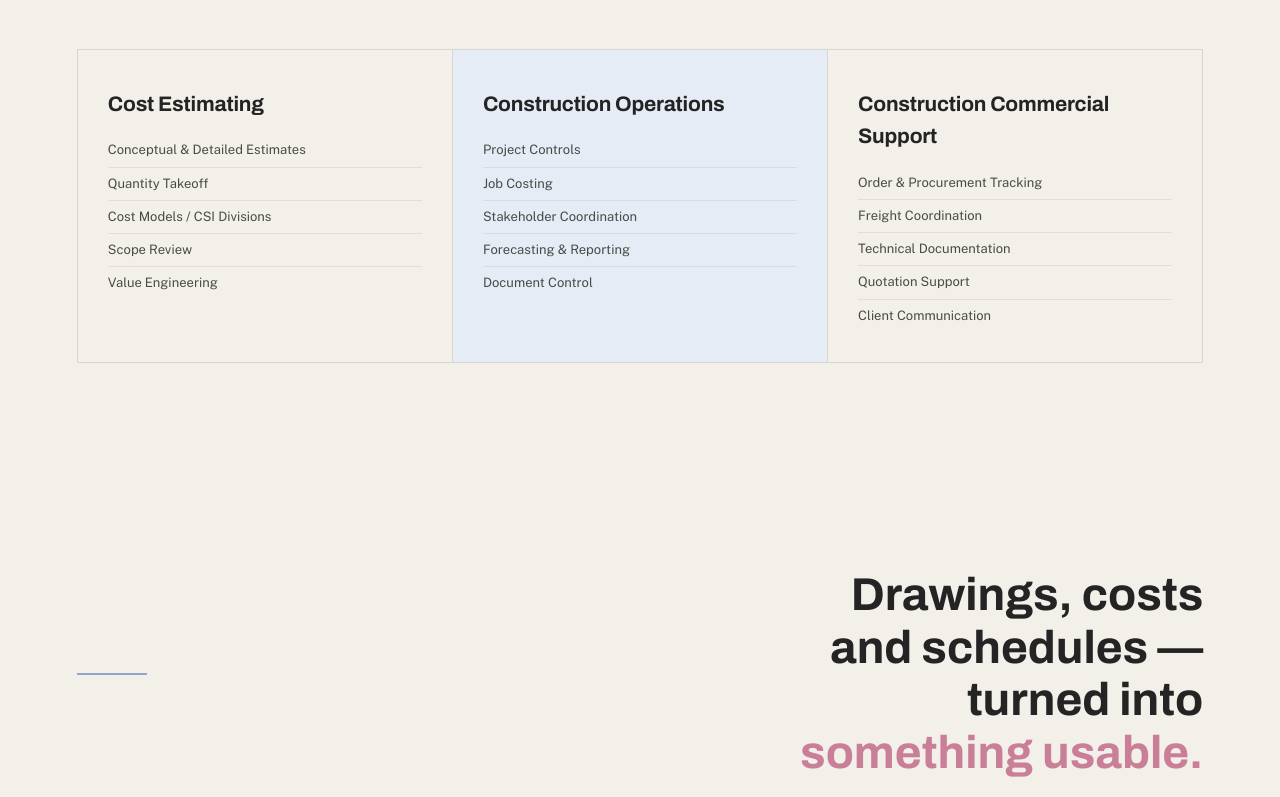
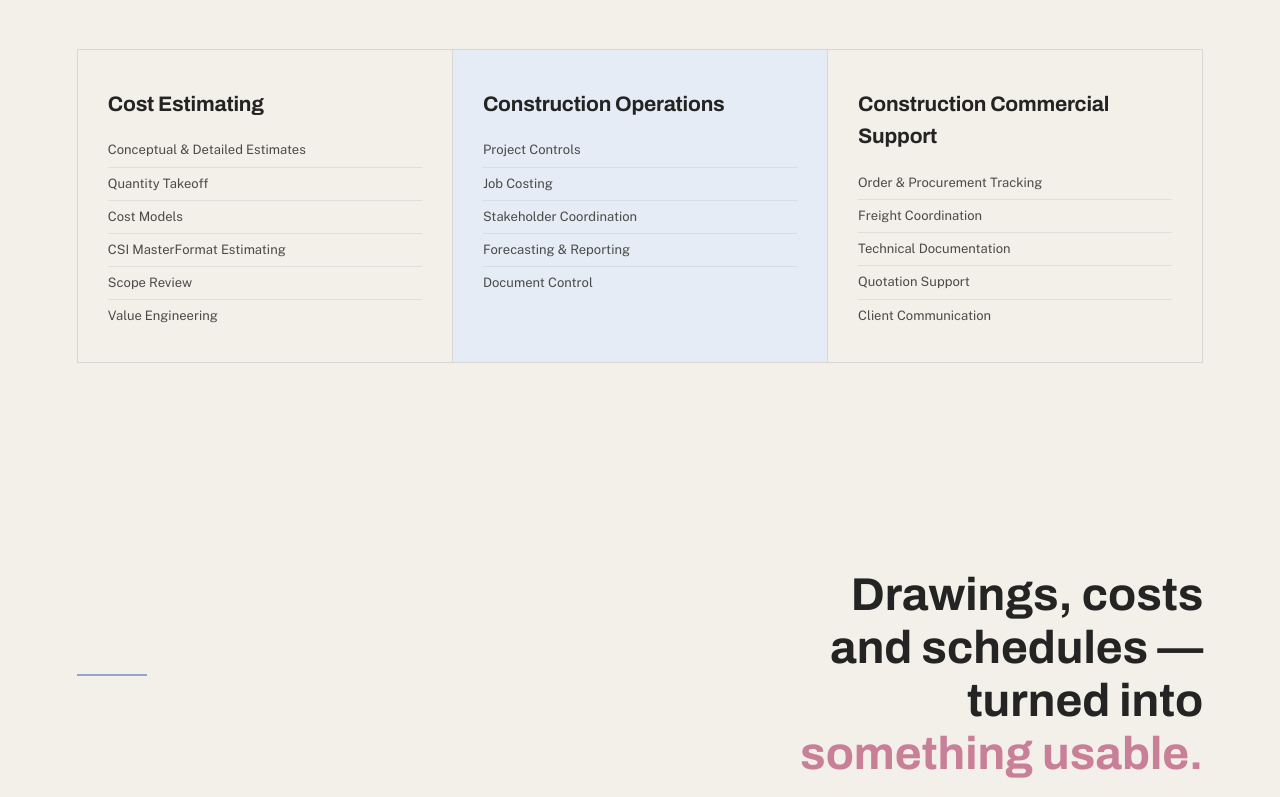
Before and after one commit to delafuente000/my-portfolio, a plain HTML site: page v1/index.html in a window 1280 px wide. Shown: the part 1043-1840 px from the top of the page. Drawn offline with nearby package versions, Linux system fonts and the light colour scheme; a web font is replaced by a local one.

Commit message:
Add files via upload

```diff
--- a/v1/index.html
+++ b/v1/index.html
@@ -330,7 +330,7 @@ section.contact::before{ content:''; position:absolute; top:-60px; right:-60px;
     <div class="practice-cols reveal">
       <div class="practice-col">
         <h3>Cost Estimating</h3>
-        <ul><li>Conceptual &amp; Detailed Estimates</li><li>Quantity Takeoff</li><li>Cost Models / CSI Divisions</li><li>Scope Review</li><li>Value Engineering</li></ul>
+        <ul><li>Conceptual &amp; Detailed Estimates</li><li>Quantity Takeoff</li><li>Cost Models</li><li>CSI MasterFormat Estimating</li><li>Scope Review</li><li>Value Engineering</li></ul>
       </div>
       <div class="practice-col">
         <h3>Construction Operations</h3>
@@ -465,8 +465,8 @@ section.contact::before{ content:''; position:absolute; top:-60px; right:-60px;
         <h3>US Cost Estimating</h3>
         <div class="loc-cat">United States — Independent Estimating</div>
         <p class="context">Early budgets to construction-document pricing.</p>
-        <div class="tags"><span>Quantity Takeoff</span><span>CSI Divisions</span><span>Value Engineering</span></div>
-        <p class="case-note">Client details withheld. On-Screen Takeoff, Bluebeam, Excel.</p>
+        <div class="tags"><span>Quantity Takeoff</span><span>CSI MasterFormat</span><span>Value Engineering</span></div>
+        <p class="case-note">Client details withheld. On-Screen Takeoff, Togal.AI, Bluebeam, Excel.</p>
       </div>
     </div>
 
@@ -530,7 +530,7 @@ section.contact::before{ content:''; position:absolute; top:-60px; right:-60px;
       <div><span class="index-no pink">What I Do</span><h2>Five moves, <em>every project.</em></h2></div>
     </div>
     <div class="cap-list reveal">
-      <div class="cap-row"><span class="cap-num">01</span><h3>Estimate</h3><div class="cap-items"><span>Cost Estimating</span><span>Quantity Takeoff</span><span>Cost Planning</span><span>Value Engineering</span><span>Market Pricing</span></div></div>
+      <div class="cap-row"><span class="cap-num">01</span><h3>Estimate</h3><div class="cap-items"><span>Cost Estimating</span><span>CSI MasterFormat</span><span>Quantity Takeoff</span><span>Cost Planning</span><span>Value Engineering</span><span>Market Pricing</span></div></div>
       <div class="cap-row"><span class="cap-num">02</span><h3>Control</h3><div class="cap-items"><span>Job Costing</span><span>WIP Tracking</span><span>Variation Tracking</span><span>Forecasting</span><span>Financial Reporting</span></div></div>
       <div class="cap-row"><span class="cap-num">03</span><h3>Coordinate</h3><div class="cap-items"><span>Client Communication</span><span>Subcontractor Coordination</span><span>Procurement</span><span>Scheduling</span></div></div>
       <div class="cap-row"><span class="cap-num">04</span><h3>Document</h3><div class="cap-items"><span>AutoCAD Drafting</span><span>As-Built Documentation</span><span>Submittals</span><span>Drawing Registers</span></div></div>
@@ -594,7 +594,7 @@ section.contact::before{ content:''; position:absolute; top:-60px; right:-60px;
       <div class="reveal">
         <span class="index-no blue">Tools</span>
         <div class="tools-groups">
-          <div class="tg"><h4>Estimating</h4><p>On-Screen Takeoff, Bluebeam, Excel, D-Tools</p></div>
+          <div class="tg"><h4>Estimating</h4><p>On-Screen Takeoff, Togal.AI, Bluebeam, Excel, D-Tools</p></div>
           <div class="tg"><h4>Drafting</h4><p>AutoCAD, SketchUp, Visio</p></div>
           <div class="tg"><h4>Project Ops</h4><p>Buildertrend, JACK App, Xero, Asana, Salesforce</p></div>
           <div class="tg"><h4>Visual</h4><p>Photoshop, Illustrator, Canva</p></div>
```
